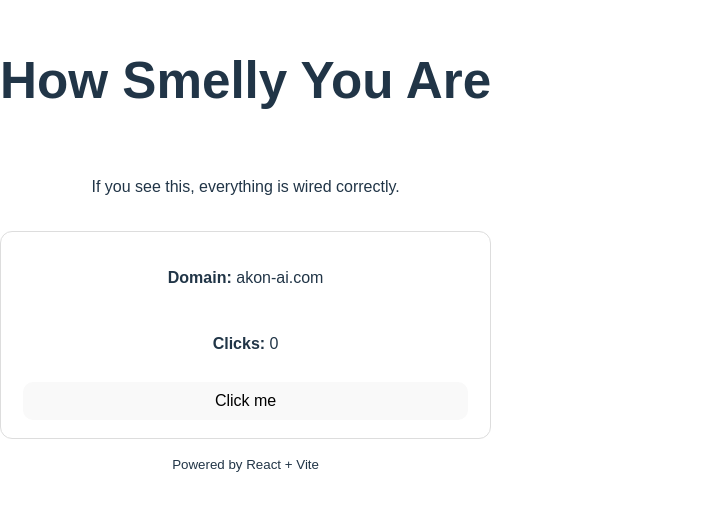
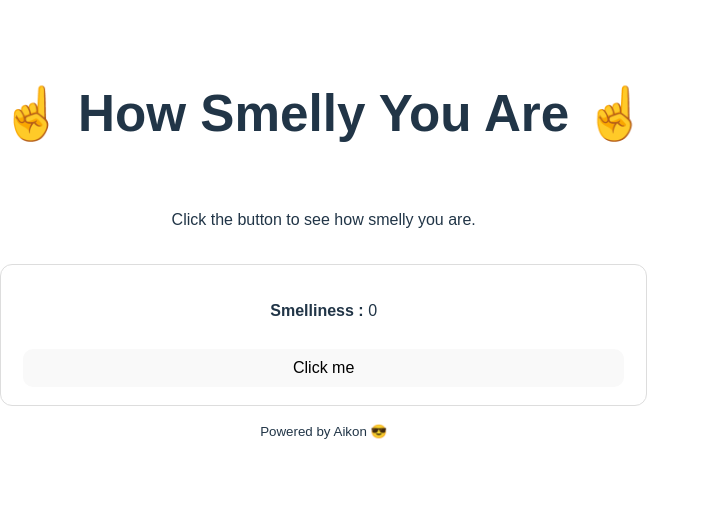
Before and after one commit to aihe55/vercel-react-test, a React (Vite) app: page / in a window 1280 px wide. Shown: the part 153-664 px from the top of the page, without its empty margins (0-710 px from the left). Built offline with nearby package versions, Linux system fonts and the light colour scheme.

Commit message:
Update headings and text in App component

```diff
--- a/src/App.jsx
+++ b/src/App.jsx
@@ -6,18 +6,17 @@ export default function App() {
 
   return (
     <main className="container">
-      <h1>How Smelly You Are</h1>
-      <p>If you see this, everything is wired correctly.</p>
+      <h1>☝️ How Smelly You Are ☝️</h1>
+      <p>Click the button to see how smelly you are.</p>
 
       <div className="card">
-        <p><strong>Domain:</strong> akon-ai.com</p>
-        <p><strong>Clicks:</strong> {count}</p>
+        <p><strong>Smelliness :</strong> {count}</p>
         <button onClick={() => setCount(count + 1)}>
           Click me
         </button>
       </div>
 
-      <small>Powered by React + Vite</small>
+      <small>Powered by Aikon 😎</small>
     </main>
   );
 }
```
